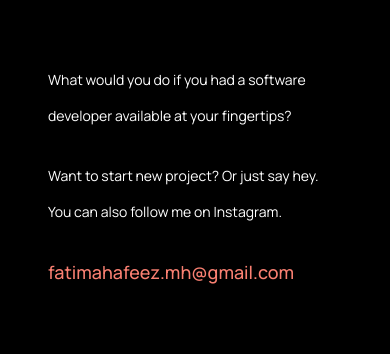
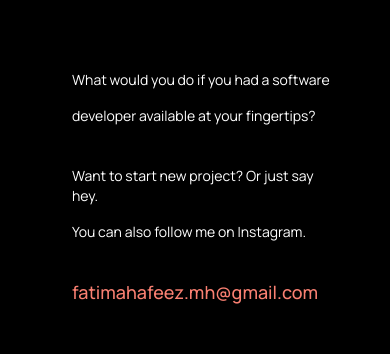
Before and after one commit to fatima-07/Portfolio, a React (Vite) app: page / in a window 390 px wide. Shown: the part 3974-4328 px from the top of the page. Built offline with nearby package versions, Linux system fonts and the light colour scheme.

Commit message:
change layout

```diff
--- a/src/components/contact/contact.css
+++ b/src/components/contact/contact.css
@@ -57,12 +57,12 @@
 
     .contact__body p {
         font-size: 14px;
-        padding-left: 1rem;
+        padding-left: 2.5rem;
 
     }
     .contact__body h2 {
         font-size: 18px;
-        padding-left: 1rem;
+        padding-left: 2.5rem;
 
     }
 }
```
